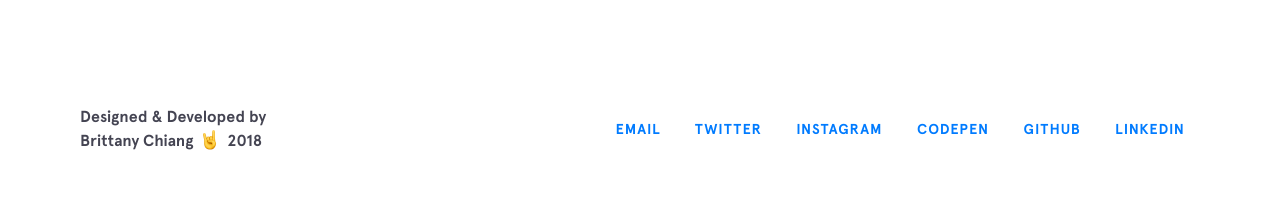
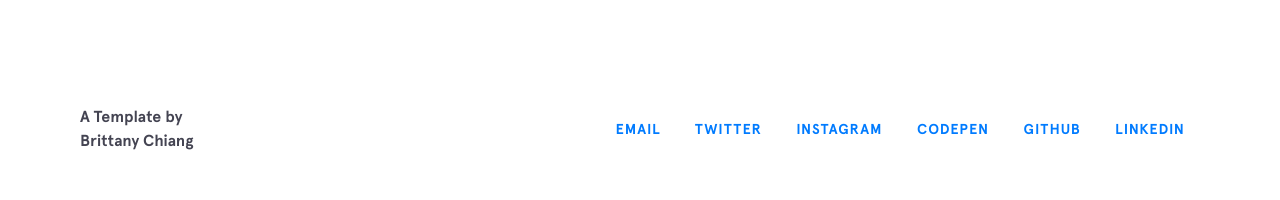
Before and after one commit to dahsoon/dahsoon.github.io, a Jekyll site: the page built from index.html, in a window 1280 px wide. Shown: the part 2135-2335 px from the top of the page. Built offline with Jekyll 4.4.1, drawn with Linux system fonts in a browser that asks for light colours; nearby versions of some CDN libraries.

Commit message:
create site

```diff
--- a/_includes/footer.html
+++ b/_includes/footer.html
@@ -1,12 +1,10 @@
 <footer class="footer">
   <div class="footer__copyright">
     <div class="top">
-      <span>Designed &amp; Developed by</span>
+      <span>A Template by</span>
     </div>
     <div class="bottom">
       <span>Brittany Chiang</span>
-      <img class="emoji" src="{{site.baseurl}}/img/emojis/rockon.png" alt="emoji">
-      <span>2018</span>
     </div>
   </div>
   <div class="footer__links">
```
